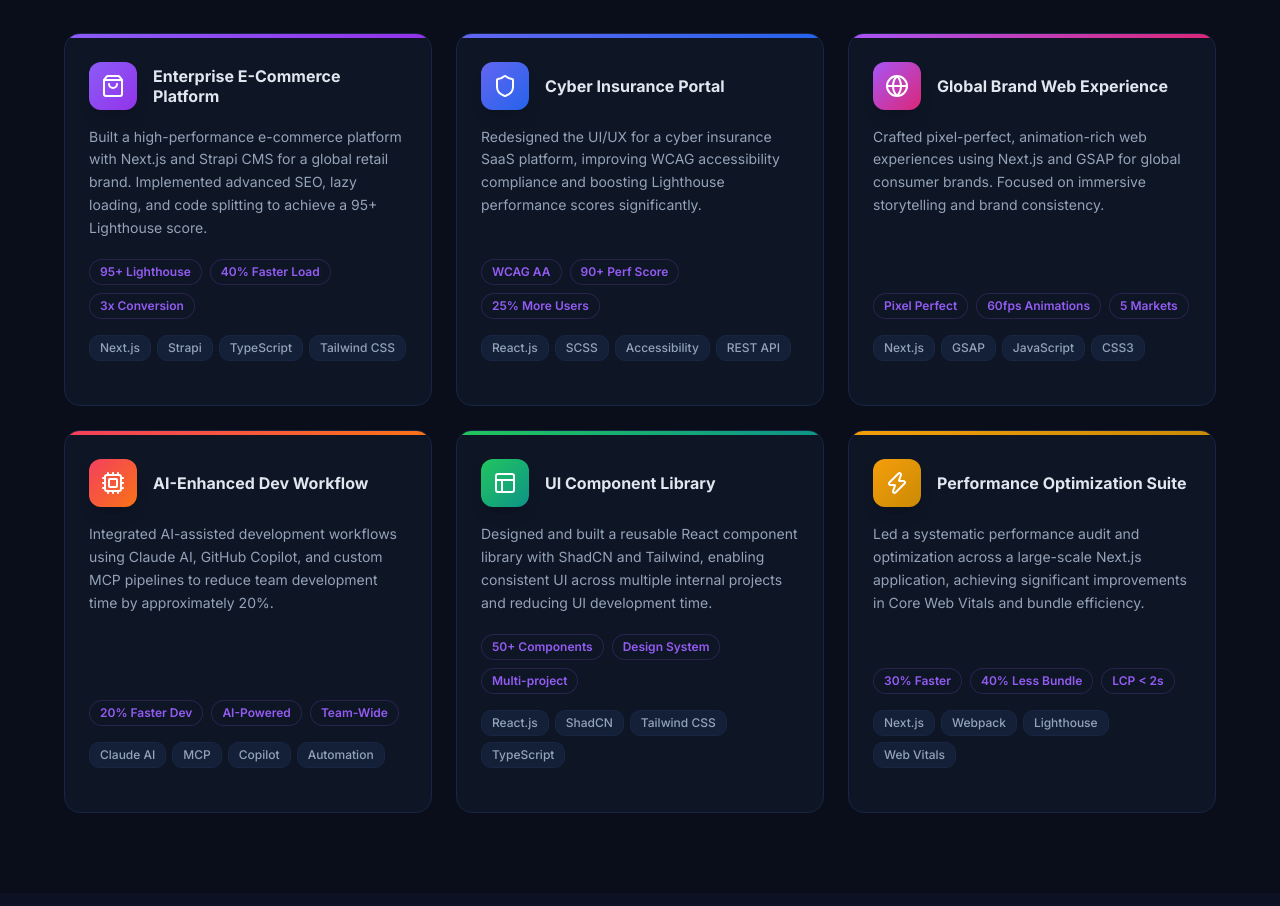
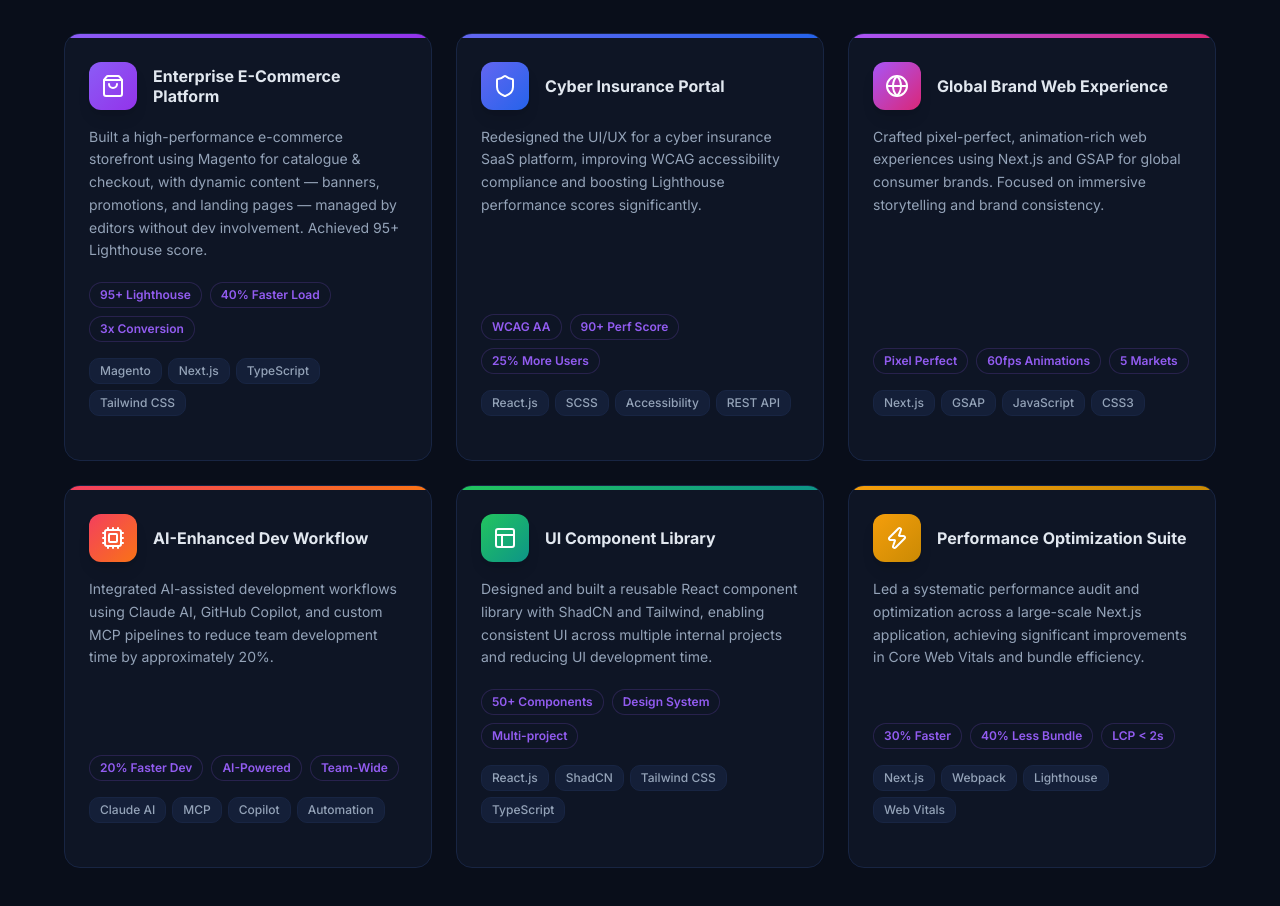
Before and after one commit to vipin23-sourse/Portfolio, a Next.js app: page / in a window 1280 px wide. Shown: the part 4780-5686 px from the top of the page. Built offline with nearby package versions, Linux system fonts and the light colour scheme.

Commit message:
feat: update enterprise e-commerce project description to highlight Magento architecture and CMS integration

```diff
--- a/src/components/work-section.tsx
+++ b/src/components/work-section.tsx
@@ -5,8 +5,8 @@ const projects = [
   {
     title: "Enterprise E-Commerce Platform",
     description:
-      "Built a high-performance e-commerce platform with Next.js and Strapi CMS for a global retail brand. Implemented advanced SEO, lazy loading, and code splitting to achieve a 95+ Lighthouse score.",
-    tags: ["Next.js", "Strapi", "TypeScript", "Tailwind CSS"],
+      "Built a high-performance e-commerce storefront using Magento for catalogue & checkout, with dynamic content — banners, promotions, and landing pages — managed by editors without dev involvement. Achieved 95+ Lighthouse score.",
+    tags: ["Magento", "Next.js", "TypeScript", "Tailwind CSS"],
     icon: ShoppingBag,
     gradient: "from-violet-500 to-purple-600",
     metrics: ["95+ Lighthouse", "40% Faster Load", "3x Conversion"],
```
